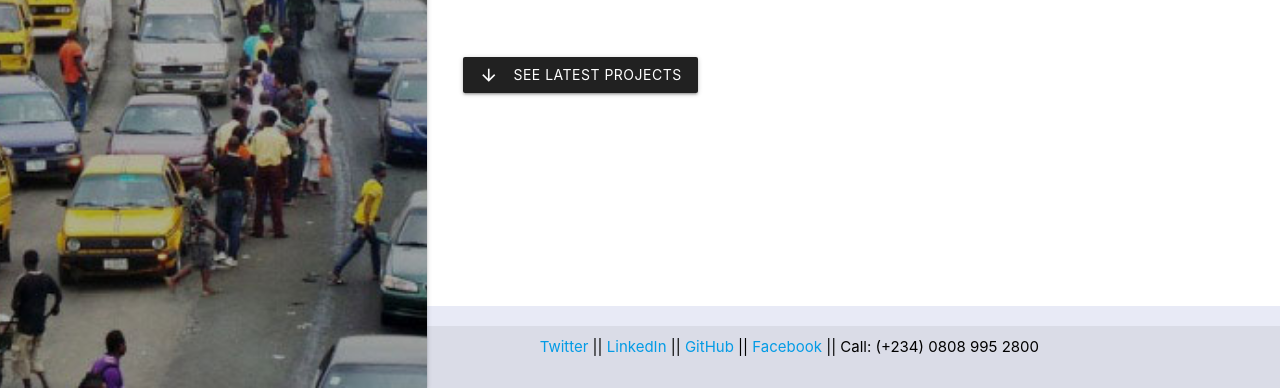
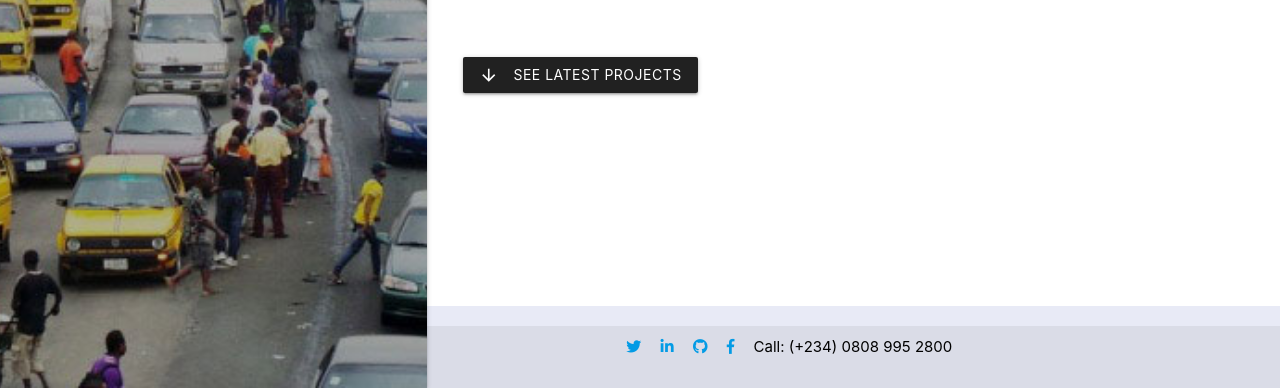
Before and after one commit to Sammyskills/sammyskills.github.io, a plain HTML site: page index.html in a window 1280 px wide. Shown: the part 412-800 px from the top of the page. Drawn offline with nearby package versions, Linux system fonts and the light colour scheme.

Commit message:
Add SEO details

```diff
--- a/index.html
+++ b/index.html
@@ -10,6 +10,7 @@
 	<!--Import Google Icon Font-->
 	<link href="https://fonts.googleapis.com/icon?family=Material+Icons" rel="stylesheet">
 	<link rel="stylesheet" href="https://cdnjs.cloudflare.com/ajax/libs/materialize/1.0.0-beta/css/materialize.min.css">
+	<link rel="stylesheet" href="https://use.fontawesome.com/releases/v5.0.10/css/all.css" integrity="sha384-+d0P83n9kaQMCwj8F4RJB66tzIwOKmrdb46+porD/OvrJ+37WqIM7UoBtwHO6Nlg" crossorigin="anonymous">
 
 	<title>Samuel Asor (Tochi) :: Software Developer in Nigeria</title>
 	<style type="text/css">
@@ -42,6 +43,9 @@
 		}
 		.img-wrapper {
 			margin-top: 40%;
+		}
+		i.fab {
+			margin-right: 15px;
 		}
 
 	</style>
@@ -142,7 +146,18 @@
 			<div class="container">
 				<div class="row">
 					<div class="col s12 m12 l8 offset-l4 black-text center-align">
-						<a href="https://www.twitter.com/iamsammyskills" target="_blank">Twitter</a> || <a href="https://www.linkedin.com/in/samuel-asor-2389815b/" target="_blank">LinkedIn</a> || <a href="https://www.github.com/sammyskills" target="_blank">GitHub</a> || <a href="https://www.facebook.com/samuel.asor" target="_blank">Facebook</a> || Call: (+234) 0808 995 2800
+						<a href="https://www.twitter.com/iamsammyskills" target="_blank" title="Follow on Twitter">
+							<i class="fab fa-twitter"></i>
+						</a>
+						<a href="https://www.linkedin.com/in/samuel-asor-2389815b/" target="_blank" title="Connect on LinkedIn">
+							<i class="fab fa-linkedin-in"></i>
+						</a>
+						<a href="https://www.github.com/sammyskills" target="_blank" title="View GitHub Projects">
+							<i class="fab fa-github"></i>
+						</a>
+						<a href="https://www.facebook.com/samuel.asor" target="_blank" title="Like on Facebook">
+							<i class="fab fa-facebook-f"></i>
+						</a> Call: (+234) 0808 995 2800
 					</div>
 				</div>
 			</div>
```
